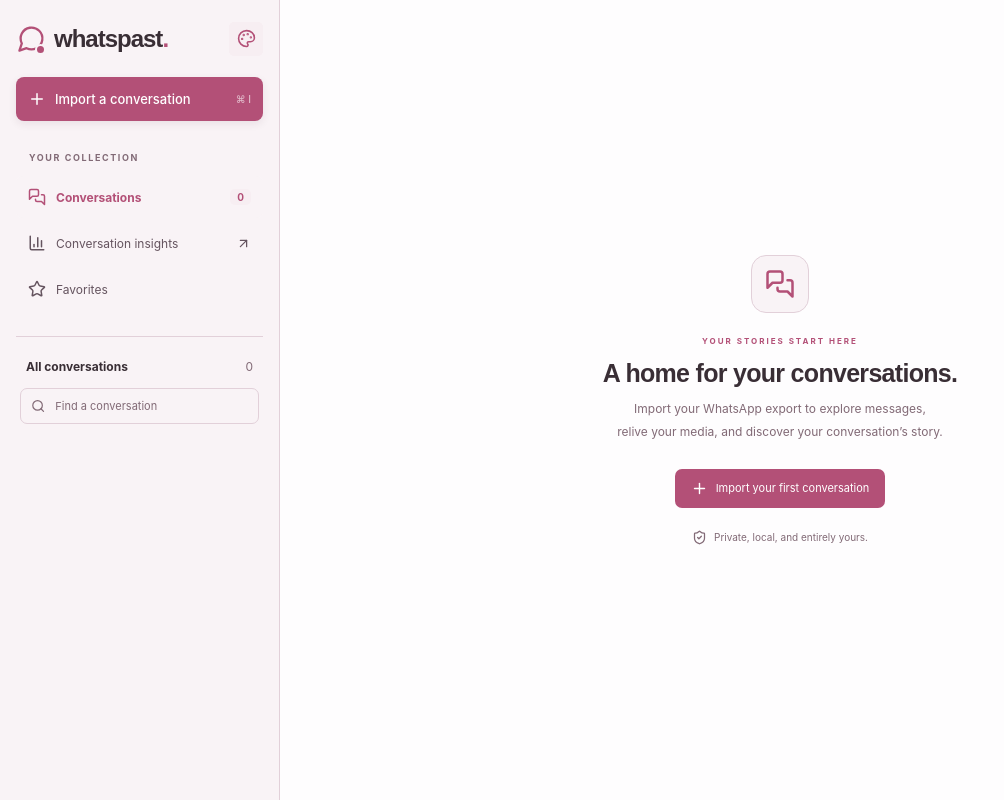
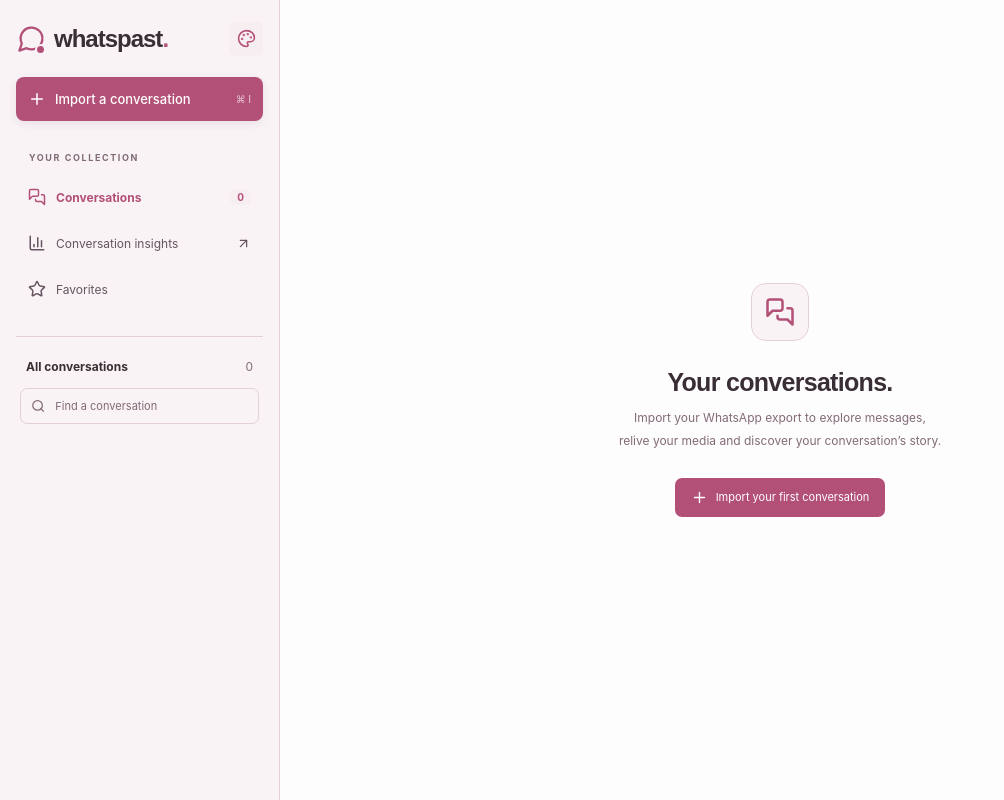
Before and after one commit to beatricebretti/whatspast, a React (Vite) app: page / in a window 1280 px wide. Shown: the whole page, without its empty margins (0-1004 px from the left). Built offline with nearby package versions, Linux system fonts and the light colour scheme.

Commit message:
edited text

```diff
--- a/src/main.tsx
+++ b/src/main.tsx
@@ -480,21 +480,16 @@ function App() {
               <span className="modal-icon">
                 <MessagesSquare size={30} />
               </span>
-              <div className="eyebrow">YOUR STORIES START HERE</div>
-              <h2>A home for your conversations.</h2>
+              <h2>Your conversations.</h2>
               <p>
                 Import your WhatsApp export to explore messages,
                 <br />
-                relive your media, and discover your conversation’s story.
+                relive your media and discover your conversation’s story.
               </p>
               <button className="primary-button" onClick={() => openImport()}>
                 <Plus size={17} />
                 Import your first conversation
               </button>
-              <span className="welcome-private">
-                <ShieldCheck size={15} />
-                Private, local, and entirely yours.
-              </span>
             </div>
           ) : (
             <>
@@ -1020,16 +1015,15 @@ function App() {
             <div className="modal-icon">
               <FolderOpen size={28} />
             </div>
-            <div className="eyebrow">MAKE ROOM FOR YOUR MEMORIES</div>
             <h2 id="import-title">
               {importTarget
                 ? 'Keep your conversation up to date.'
-                : 'Bring your conversations home.'}
+                : 'Bring your conversations.'}
             </h2>
             <p>
               {importTarget
-                ? 'Import a later export. Overlapping messages are merged, and earlier history, media, and favorites are kept.'
-                : 'Export a WhatsApp chat with media, then choose the ZIP or folder. We’ll take care of the rest.'}
+                ? 'Import a later export. Overlapping messages are merged, and earlier history, media and favorites are kept.'
+                : 'Export a WhatsApp chat with media, then choose the ZIP or folder.'}
             </p>
             <label className="date-select import-target">
               Import into
@@ -1102,10 +1096,6 @@ function App() {
                 export as a ZIP or folder.
               </p>
             </div>
-            <div className="modal-privacy">
-              <ShieldCheck size={15} />
-              Processed on your device. Your chats stay yours.
-            </div>
           </section>
         </div>
       )}
```
Also changed, not shown: 1 other file (tests, documents, lock files or other folders).
